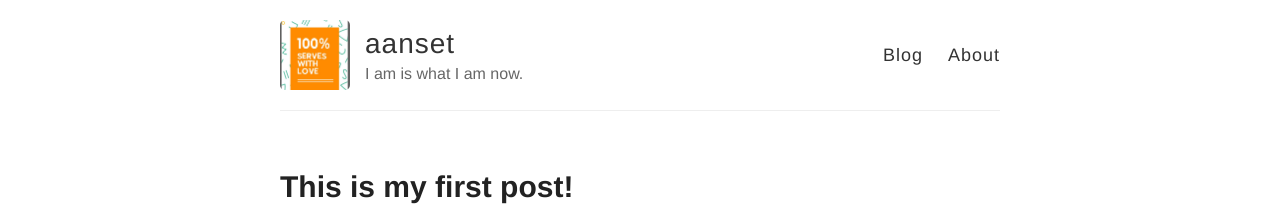
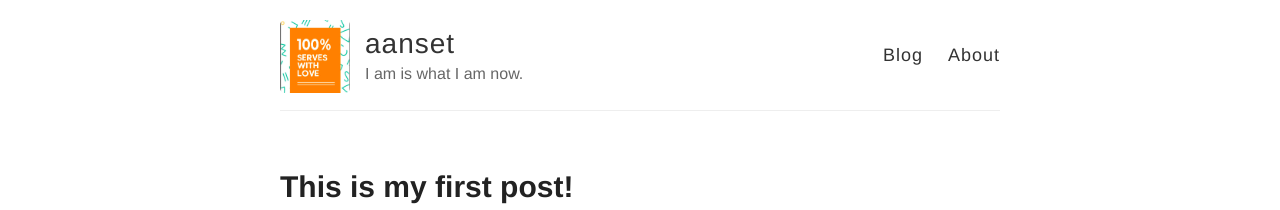
Before and after one commit to rakemiel/windows2000, a Jekyll site: the page built from index.html, in a window 1280 px wide. Shown: the top 210 px of the page. Built offline with Jekyll 4.4.1, drawn with Linux system fonts in a browser that asks for light colours.

Commit message:
Update _config.yml

```diff
--- a/_config.yml
+++ b/_config.yml
@@ -9,7 +9,7 @@ name: aanset
 description: I am is what I am now.
 
 # URL of your avatar or profile pic (you could use your GitHub profile pic)
-avatar: https://aanset.github.io/images/aanset-logo.png
+avatar: https://aanset.github.io/images/logo-aanset.png
 
 #
 # Flags below are optional
```
